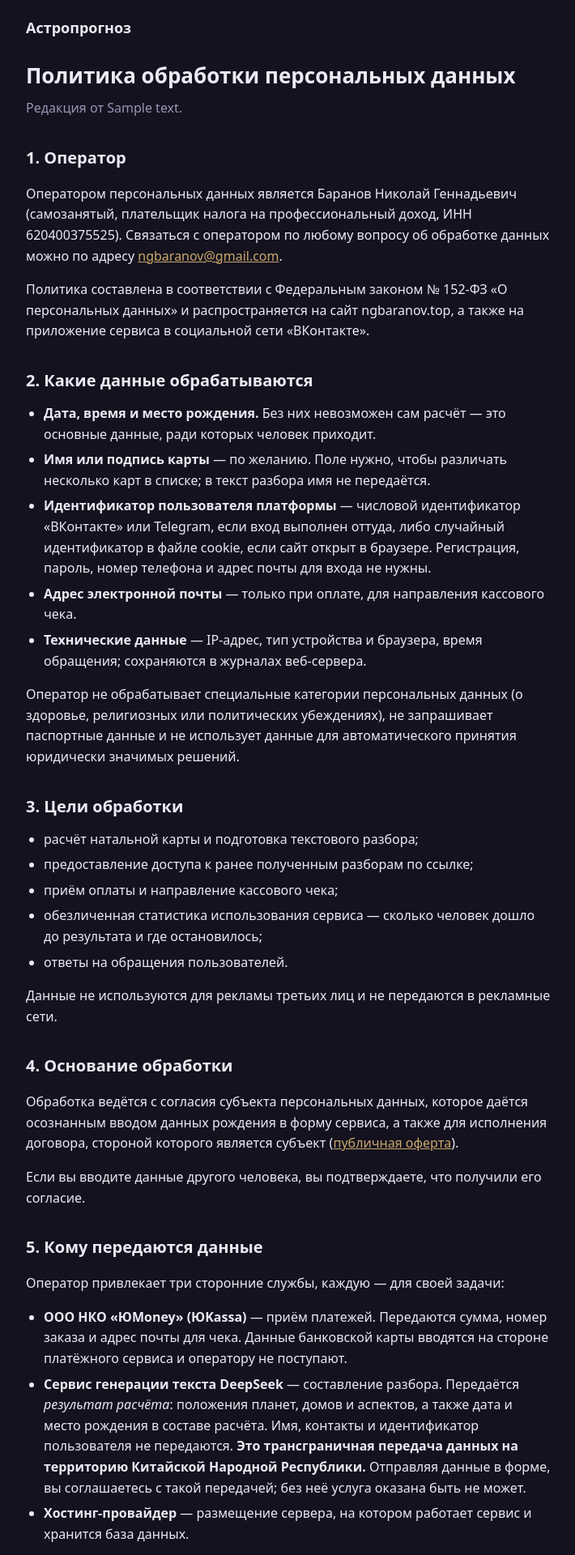
After one commit to ngbaranov1970/AstroService, a FastAPI app: template backend/app/web/templates/privacy.html in a window 1280 px wide. The commit adds this page. Shown: the top 1920 px of the page at 81% size, without its empty margins (284-994 px from the left). Run offline with FastAPI, Linux system fonts and the light colour scheme; the template is opened without the code that fills it: most values are stand-ins (such as "Sample title", 1, 10 or a date in 2020); parts of the project's set-up code (start-up, migrations or seed data) failed here and were passed over.

Commit message:
Регистрация в Юкассе

```diff
--- a/backend/app/main.py
+++ b/backend/app/main.py
@@ -21,6 +21,7 @@ from app.db import dispose_engine
 from app.logging_setup import setup_logging
 from app.web.admin import router as admin_router
 from app.web.deps import install_session_cookie
+from app.web.legal import router as legal_router
 from app.web.router import router as web_router
 
 logger = logging.getLogger(__name__)
@@ -86,6 +87,10 @@ def create_app() -> FastAPI:
     install_session_cookie(app)
     app.include_router(web_router)
     app.include_router(admin_router)
+    # Оферта, цены и реквизиты. Подключать обязательно, даже если стенд
+    # выключат: импорт этого модуля кладёт `merchant` в шаблоны, а он
+    # печатается в подвале КАЖДОЙ страницы.
+    app.include_router(legal_router)
 
     @app.get("/health", include_in_schema=False)
     async def health() -> dict[str, str]:
--- a/backend/app/web/static/style.css
+++ b/backend/app/web/static/style.css
@@ -86,6 +86,63 @@ h2 { font-size: 20px; margin: 32px 0 12px; }
   border-radius: 10px;
   color: var(--error);
   background: rgba(255, 155, 155, 0.08);
+}
+
+/* Ссылки на оферту и реквизиты в подвале каждой страницы — требование
+   ЮKassa и модерации VK, а не украшение. */
+.footer-links {
+  display: flex;
+  flex-wrap: wrap;
+  gap: 8px 18px;
+  margin-top: 12px;
+}
+
+.footer-legal {
+  margin: 10px 0 0;
+  /* Реквизиты не должны спорить с содержимым страницы, но должны читаться:
+     ниже 12px модерация просто не разглядит ИНН. */
+  font-size: 12px;
+}
+
+/* --- Публичные страницы (цены, оферта, политика, контакты) ------------ */
+
+.page ul,
+.page ol {
+  margin: 0 0 16px;
+  padding-left: 22px;
+}
+
+.page li { margin-bottom: 6px; }
+
+/* Карточка услуги: название сверху, цена крупно под ним. */
+.offer-name { margin: 0 0 4px; font-size: 18px; }
+
+.price {
+  margin: 0 0 12px;
+  font-size: 22px;
+  font-weight: 600;
+  color: var(--accent);
+}
+
+.card + .card { margin-top: 16px; }
+
+/* Подпись и значение в строку — как .meta в админке, но крупнее: это
+   единственное содержимое страницы контактов. */
+.requisites {
+  display: grid;
+  grid-template-columns: auto 1fr;
+  gap: 8px 16px;
+  margin: 0;
+  font-size: 15px;
+}
+
+.requisites dt { color: var(--muted); }
+.requisites dd { margin: 0; }
+
+/* На узком экране две колонки схлопываются в кашу из переносов. */
+@media (max-width: 420px) {
+  .requisites { grid-template-columns: 1fr; gap: 0 0; }
+  .requisites dd { margin-bottom: 10px; }
 }
 
 /* --- Форма ----------------------------------------------------------- */
--- a/backend/app/web/templates/base.html
+++ b/backend/app/web/templates/base.html
@@ -8,8 +8,9 @@
   <meta name="viewport" content="width=device-width, initial-scale=1">
 
   {# Стенд открыт по ссылке, но в выдаче ему делать нечего: на страницах
-     даты и места рождения живых людей. #}
-  <meta name="robots" content="noindex, nofollow">
+     даты и места рождения живых людей. Публичные страницы (оферта, цены)
+     блок переопределяют — их, наоборот, надо находить. #}
+  {% block robots %}<meta name="robots" content="noindex, nofollow">{% endblock %}
 
   <title>{% block title %}Астропрогноз{% endblock %}</title>
   <link rel="stylesheet" href="/static/style.css">
@@ -41,6 +42,19 @@
       Разбор составлен по вашей натальной карте. Это повод подумать о себе —
       решения о здоровье, деньгах и отношениях остаются за вами.
     {% endblock %}
+
+    <nav class="footer-links">
+      <a href="{{ url('/pricing') }}">Услуги и цены</a>
+      <a href="{{ url('/offer') }}">Оферта</a>
+      <a href="{{ url('/privacy') }}">Обработка данных</a>
+      <a href="{{ url('/contacts') }}">Контакты</a>
+    </nav>
+
+    {# Реквизиты в подвале, а не только на /contacts: ЮKassa принимает
+       ссылку на любую страницу, если ИНН напечатан на всех. #}
+    <p class="footer-legal">
+      {{ merchant.name }} · ИНН {{ merchant.inn }} · {{ merchant.email }}
+    </p>
   </footer>
 
   {# Единственный JS стенда. Без VKWebAppInit приложение висит под крутилкой
--- /dev/null
+++ b/backend/app/web/templates/privacy.html
@@ -0,0 +1,163 @@
+{% extends "base.html" %}
+
+{% block title %}Политика обработки персональных данных{% endblock %}
+
+{% block robots %}<meta name="robots" content="index, follow">{% endblock %}
+
+{% block content %}
+  <h1>Политика обработки персональных данных</h1>
+  <p class="lead">Редакция от {{ revision }}</p>
+
+  <h2>1. Оператор</h2>
+  <p>
+    Оператором персональных данных является {{ merchant.name }}
+    ({{ merchant.status | lower }}, ИНН {{ merchant.inn }}). Связаться с
+    оператором по любому вопросу об обработке данных можно по адресу
+    <a href="mailto:{{ merchant.email }}">{{ merchant.email }}</a>.
+  </p>
+  <p>
+    Политика составлена в соответствии с Федеральным законом № 152-ФЗ
+    «О персональных данных» и распространяется на сайт {{ merchant.site }},
+    а также на приложение сервиса в социальной сети «ВКонтакте».
+  </p>
+
+  <h2>2. Какие данные обрабатываются</h2>
+  <ul>
+    <li>
+      <strong>Дата, время и место рождения.</strong> Без них невозможен сам
+      расчёт — это основные данные, ради которых человек приходит.
+    </li>
+    <li>
+      <strong>Имя или подпись карты</strong> — по желанию. Поле нужно, чтобы
+      различать несколько карт в списке; в текст разбора имя не передаётся.
+    </li>
+    <li>
+      <strong>Идентификатор пользователя платформы</strong> — числовой
+      идентификатор «ВКонтакте» или Telegram, если вход выполнен оттуда, либо
+      случайный идентификатор в файле cookie, если сайт открыт в браузере.
+      Регистрация, пароль, номер телефона и адрес почты для входа не нужны.
+    </li>
+    <li>
+      <strong>Адрес электронной почты</strong> — только при оплате, для
+      направления кассового чека.
+    </li>
+    <li>
+      <strong>Технические данные</strong> — IP-адрес, тип устройства и
+      браузера, время обращения; сохраняются в журналах веб-сервера.
+    </li>
+  </ul>
+  <p>
+    Оператор не обрабатывает специальные категории персональных данных
+    (о здоровье, религиозных или политических убеждениях), не запрашивает
+    паспортные данные и не использует данные для автоматического принятия
+    юридически значимых решений.
+  </p>
+
+  <h2>3. Цели обработки</h2>
+  <ul>
+    <li>расчёт натальной карты и подготовка текстового разбора;</li>
+    <li>предоставление доступа к ранее полученным разборам по ссылке;</li>
+    <li>приём оплаты и направление кассового чека;</li>
+    <li>
+      обезличенная статистика использования сервиса — сколько человек дошло
+      до результата и где остановилось;
+    </li>
+    <li>ответы на обращения пользователей.</li>
+  </ul>
+  <p>
+    Данные не используются для рекламы третьих лиц и не передаются в
+    рекламные сети.
+  </p>
+
+  <h2>4. Основание обработки</h2>
+  <p>
+    Обработка ведётся с согласия субъекта персональных данных, которое даётся
+    осознанным вводом данных рождения в форму сервиса, а также для исполнения
+    договора, стороной которого является субъект
+    (<a href="{{ url('/offer') }}">публичная оферта</a>).
+  </p>
+  <p>
+    Если вы вводите данные другого человека, вы подтверждаете, что получили
+    его согласие.
+  </p>
+
+  <h2>5. Кому передаются данные</h2>
+  <p>Оператор привлекает три сторонние службы, каждую — для своей задачи:</p>
+  <ul>
+    <li>
+      <strong>ООО НКО «ЮMoney» (ЮKassa)</strong> — приём платежей. Передаются
+      сумма, номер заказа и адрес почты для чека. Данные банковской карты
+      вводятся на стороне платёжного сервиса и оператору не поступают.
+    </li>
+    <li>
+      <strong>Сервис генерации текста DeepSeek</strong> — составление разбора.
+      Передаётся <em>результат расчёта</em>: положения планет, домов и
+      аспектов, а также дата и место рождения в составе расчёта. Имя, контакты
+      и идентификатор пользователя не передаются.
+      <strong>Это трансграничная передача данных на территорию Китайской
+      Народной Республики.</strong> Отправляя данные в форме, вы соглашаетесь
+      с такой передачей; без неё услуга оказана быть не может.
+    </li>
+    <li>
+      <strong>Хостинг-провайдер</strong> — размещение сервера, на котором
+      работает сервис и хранится база данных.
+    </li>
+  </ul>
+  <p>
+    В остальных случаях данные передаются третьим лицам только по требованию
+    государственных органов в порядке, установленном законом.
+  </p>
+
+  <h2>6. Хранение и защита</h2>
+  <p>
+    Данные хранятся на сервере в базе данных с ограниченным доступом; доступ
+    к ней имеет только оператор. Соединение с сайтом защищено протоколом
+    HTTPS.
+  </p>
+  <p>
+    Отдельное правило сервиса: <strong>в журналы работы приложения
+    персональные данные не пишутся</strong> — ни дата и место рождения, ни имя,
+    ни текст разбора. В журналах остаются только внутренние номера записей.
+  </p>
+  <p>
+    Ссылка на страницу разбора содержит случайный набор символов и известна
+    только тому, кому вы её передали; подобрать её перебором нельзя.
+    Пересылая ссылку, вы открываете доступ к данным рождения — учитывайте
+    это.
+  </p>
+  <p>
+    Данные хранятся, пока вы пользуетесь сервисом, и удаляются по вашему
+    обращению. Сведения о платежах хранятся дольше — в течение срока,
+    установленного налоговым законодательством.
+  </p>
+
+  <h2>7. Ваши права</h2>
+  <p>Вы вправе:</p>
+  <ul>
+    <li>узнать, какие ваши данные обрабатываются;</li>
+    <li>потребовать исправить неточные данные;</li>
+    <li>отозвать согласие и потребовать удалить данные;</li>
+    <li>обжаловать действия оператора в Роскомнадзоре или в суде.</li>
+  </ul>
+  <p>
+    Обращение направляется на
+    <a href="mailto:{{ merchant.email }}">{{ merchant.email }}</a> и
+    рассматривается в течение 30 дней. Удаление данных рождения приводит к
+    удалению всех связанных с ними разборов — восстановить их будет нельзя.
+  </p>
+
+  <h2>8. Файлы cookie</h2>
+  <p>
+    В браузере сервис сохраняет один файл cookie со случайным идентификатором
+    — он нужен, чтобы при следующем заходе вы увидели свои карты. Реклама и
+    аналитика сторонних систем не используются. Cookie можно удалить
+    средствами браузера; после этого прежние карты перестанут отображаться в
+    списке, но останутся доступны по сохранённым ссылкам.
+  </p>
+
+  <h2>9. Изменения политики</h2>
+  <p>
+    Оператор вправе изменять политику. Действующая редакция всегда доступна
+    по адресу {{ merchant.site }}/privacy.
+  </p>
+{% endblock %}
```
Also changed, not shown: backend/app/web/legal.py (added, +76 -0 lines), backend/app/web/templates/contacts.html (added, +44 -0 lines), backend/app/web/templates/offer.html (added, +144 -0 lines), backend/app/web/templates/pricing.html (added, +78 -0 lines), docs/progress.md (+9 -5 lines).
